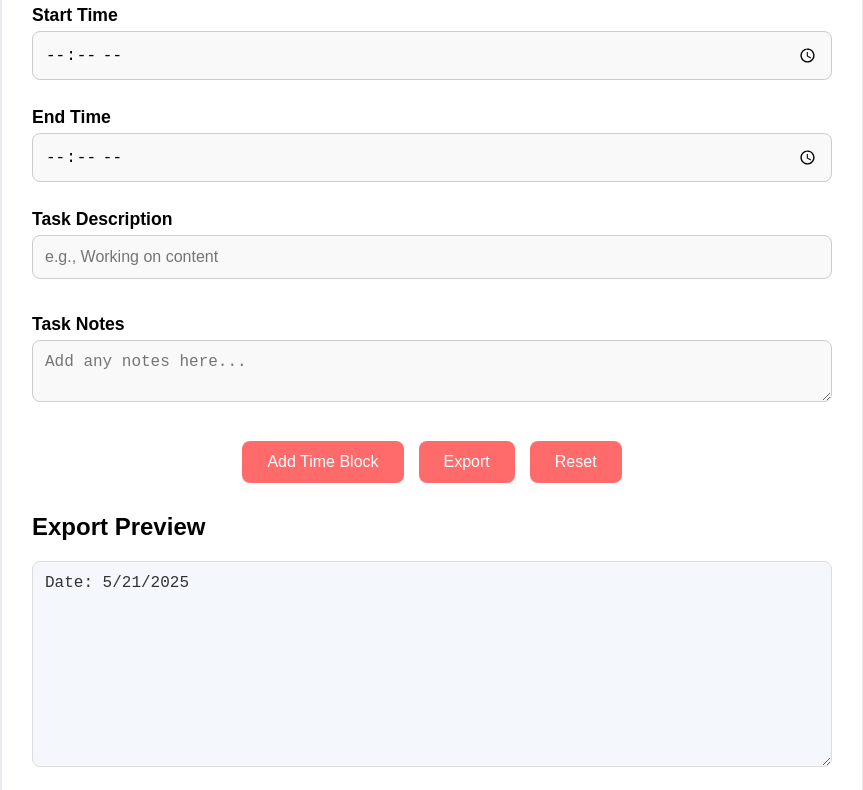
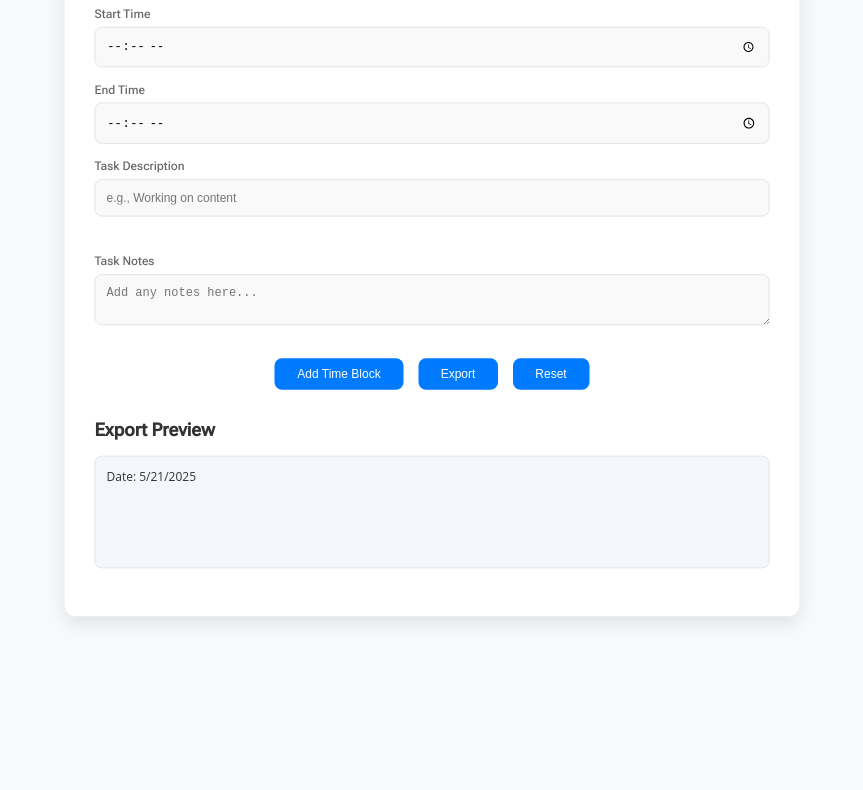
Before and after one commit to maruf7705/test-01, a plain HTML site: page DAY 4/index.html in a window 1280 px wide. Shown: the part 143-933 px from the top of the page, without its empty margins (208-1071 px from the left). Drawn offline with Linux system fonts and the light colour scheme.

Commit message:
Update index.html

```diff
--- a/DAY 4/index.html
+++ b/DAY 4/index.html
@@ -2,96 +2,109 @@
 <html lang="en">
 <head>
   <meta charset="UTF-8" />
+  <meta name="viewport" content="width=device-width, initial-scale=1.0">
   <title>Time Block Tracker</title>
+  <link href="https://fonts.googleapis.com/css2?family=Roboto+Flex:wght@400;500&display=swap" rel="stylesheet">
   <style>
     body {
-      font-family: 'Arial', sans-serif;
-      background: #f4f7fc;
+      font-family: 'Roboto Flex', sans-serif, 'Arial', sans-serif; /* Using Roboto Flex, fallback to Arial */
+      background-color: #f7f9fc;
       margin: 0;
       padding: 0;
+      color: #333;
     }
     .container {
-      max-width: 800px;
+      max-width: 900px;
       margin: 40px auto;
-      background: white;
-      padding: 30px;
-      border-radius: 20px;
-      box-shadow: 0 20px 50px rgba(0,0,0,0.1);
+      background: #ffffff;
+      padding: 40px;
+      border-radius: 15px;
+      box-shadow: 0 8px 24px rgba(0, 0, 0, 0.1);
+      overflow: hidden;
+      transform: scale(0.75); /* Scaling the whole layout to 75% */
+      transform-origin: top center; /* Scaling from the top */
     }
     h1 {
       text-align: center;
-      color: #ff6b6b;
-      font-size: 2rem;
-      margin-bottom: 20px;
+      font-size: 2.2rem;
+      color: #007bff;
+      margin-bottom: 40px;
+      font-weight: 600;
     }
     label {
       display: block;
-      margin: 12px 0 5px;
-      font-size: 1.1rem;
-      font-weight: bold;
+      margin-bottom: 8px;
+      font-weight: 500;
+      color: #666;
     }
     input, select, textarea {
       width: 100%;
-      padding: 12px;
-      margin-bottom: 15px;
-      border-radius: 8px;
-      border: 1px solid #ccc;
+      padding: 15px;
+      margin-bottom: 20px;
+      border-radius: 10px;
+      border: 1px solid #ddd;
       font-size: 1rem;
       box-sizing: border-box;
-      background: #f9f9f9;
-      transition: all 0.3s ease-in-out;
+      background-color: #f9f9f9;
+      transition: all 0.3s ease;
     }
     input:focus, textarea:focus, select:focus {
-      border-color: #ff6b6b;
+      border-color: #007bff;
+      outline: none;
       background-color: #fff;
-      outline: none;
-      box-shadow: 0 0 5px rgba(255, 107, 107, 0.5);
     }
     button {
-      background: #ff6b6b;
+      background-color: #007bff;
       color: white;
       border: none;
-      padding: 12px 25px;
-      border-radius: 8px;
+      padding: 12px 30px;
+      border-radius: 10px;
       cursor: pointer;
       font-size: 1rem;
-      transition: background 0.3s;
+      transition: background-color 0.3s ease;
     }
     button:hover {
-      background: #ff4b4b;
+      background-color: #0056b3;
     }
     .button-group {
       display: flex;
-      gap: 15px; /* Reduced gap between buttons */
-      justify-content: center; /* Centering the buttons */
+      justify-content: center;
+      gap: 20px;
       margin-top: 20px;
     }
     .block {
       padding: 15px;
-      margin-bottom: 15px;
-      border-left: 5px solid #4CAF50; /* Simple Green color */
-      margin-bottom: 10px;
-      border-radius: 10px;
-      box-shadow: 0 2px 5px rgba(0, 0, 0, 0.1);
-      background-color: #f8f8f8;
+      background-color: #f3f7fb;
+      border-left: 5px solid #007bff;
+      margin-bottom: 20px;
+      border-radius: 12px;
+      box-shadow: 0 2px 6px rgba(0, 0, 0, 0.1);
+      transition: transform 0.3s ease;
+    }
+    .block:hover {
+      transform: scale(1.02);
     }
     .block strong {
       font-size: 1.1rem;
       color: #333;
     }
     #output {
-      margin-top: 30px;
+      margin-top: 40px;
     }
     #outputText {
-      background: #f4f7fc;
+      width: 100%;
+      height: 150px;
+      background: #f3f7fb;
       border: 1px solid #ddd;
-      padding: 12px;
+      padding: 15px;
+      border-radius: 10px;
       font-size: 1rem;
-      border-radius: 8px;
       color: #333;
+      resize: none;
+      font-family: 'Open Sans', sans-serif;
     }
     .notes-container {
-      margin-top: 20px;
+      margin-top: 30px;
     }
   </style>
 </head>
@@ -105,7 +118,7 @@
     <label for="end">End Time</label>
     <input type="time" id="end" />
 
-    <!-- Merged Task Description -->
+    <!-- Task Description -->
     <label for="task">Task Description</label>
     <input type="text" id="task" placeholder="e.g., Working on content" />
 
@@ -128,7 +141,6 @@
       <h2>Export Preview</h2>
       <textarea id="outputText" rows="10" readonly></textarea>
     </div>
-
   </div>
 
   <script>
@@ -137,7 +149,6 @@
     const outputText = document.getElementById("outputText");
     const notes = document.getElementById("notes");
 
-    // Save blocks to localStorage after any update
     function saveToLocalStorage() {
       localStorage.setItem("timeBlocks", JSON.stringify(blocks));
     }
@@ -158,11 +169,10 @@
       renderBlocks();        // Re-render the blocks
       updateExportText();    // Update the export preview
 
-      // Set the start time of the next block to the end time of the current one
       document.getElementById("start").value = end;
-      document.getElementById("end").value = ''; // Clear end time for next block
-      document.getElementById("task").value = ''; // Clear task input for next block
-      notes.value = ''; // Clear task notes for next block
+      document.getElementById("end").value = '';
+      document.getElementById("task").value = '';
+      notes.value = '';
     }
 
     function renderBlocks() {
```
